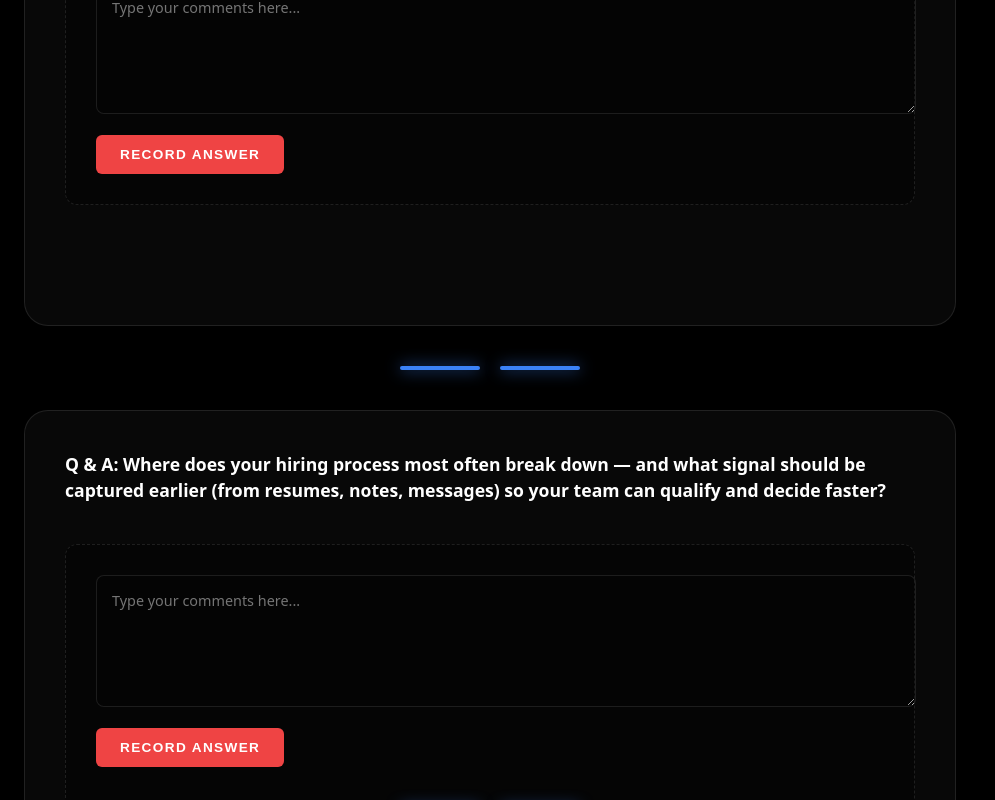
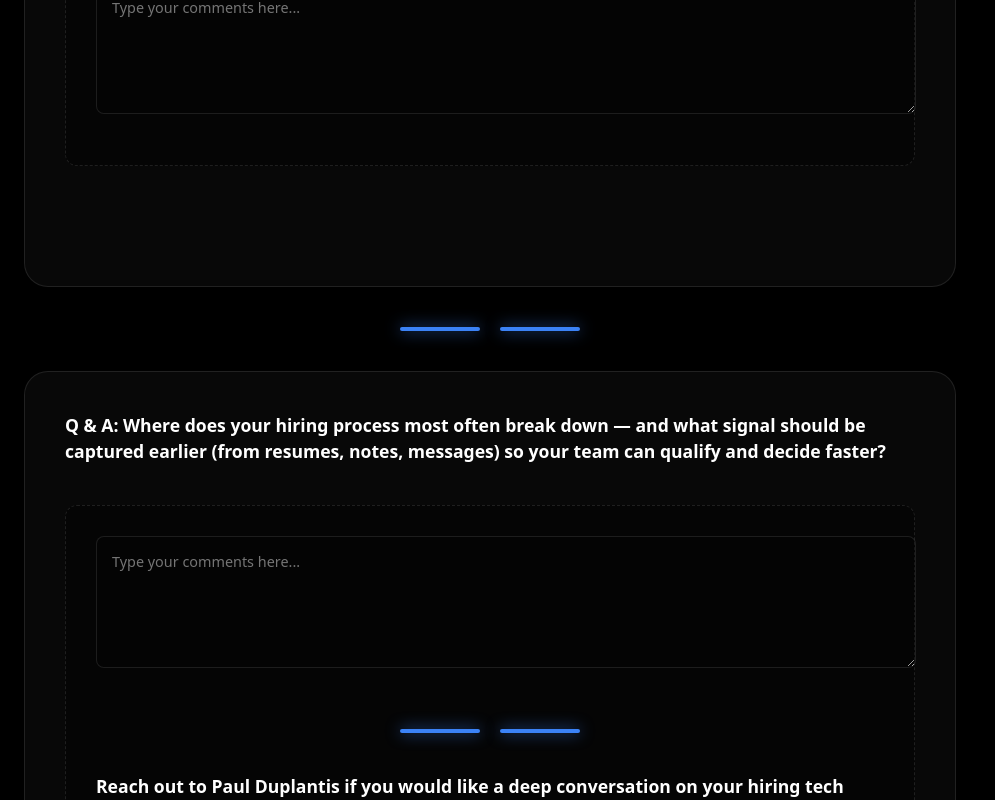
Before and after one commit to theresonantbuilder/hiring-signals, a React (Vite) app: page /audit in a window 1280 px wide. Shown: the part 2480-3280 px from the top of the page, without its empty margins (0-995 px from the left). Built offline with nearby package versions, Linux system fonts and the light colour scheme.

Commit message:
revert back to before vercel blob

```diff
--- a/package.json
+++ b/package.json
@@ -10,7 +10,6 @@
     "preview": "vite preview"
   },
   "dependencies": {
-    "@vercel/blob": "^0.27.1",
     "react": "^19.2.0",
     "react-dom": "^19.2.0",
     "react-router-dom": "^7.13.0"
--- a/src/SignalAudit.jsx
+++ b/src/SignalAudit.jsx
@@ -1,4 +1,4 @@
-import React, { useState, useRef } from 'react';
+import React, { useState } from 'react';
 
 const layers = [
     {
@@ -90,13 +90,9 @@ const SignalAudit = () => {
   const [selections, setSelections] = useState({});
   const [otherValues, setOtherValues] = useState({});
   const [comments, setComments] = useState({});
-  const [recordings, setRecordings] = useState({});
-  const [recordingActive, setRecordingActive] = useState(null); // Stores key of currently recording section
   const [showSubmitModal, setShowSubmitModal] = useState(false);
   const [isSubmitting, setIsSubmitting] = useState(false);
   const [userInfo, setUserInfo] = useState({ name: '', email: '', phone: '' });
-  const mediaRecorderRef = useRef(null);
-  const audioChunksRef = useRef([]);
 
   const toggleSelection = (id) => {
     setSelections(prev => ({ ...prev, [id]: !prev[id] }));
@@ -114,45 +110,6 @@ const SignalAudit = () => {
     setComments(prev => ({ ...prev, [key]: value }));
   };
 
-  const toggleRecording = async (key) => {
-    if (recordingActive === key) {
-      // Stop Recording
-      if (mediaRecorderRef.current) {
-        mediaRecorderRef.current.stop();
-        setRecordingActive(null);
-      }
-    } else {
-      // Start Recording
-      if (!navigator.mediaDevices || !navigator.mediaDevices.getUserMedia) {
-        alert("Audio recording is not supported in this browser.");
-        return;
-      }
-
-      try {
-        const stream = await navigator.mediaDevices.getUserMedia({ audio: true });
-        const recorder = new MediaRecorder(stream);
-        mediaRecorderRef.current = recorder;
-        audioChunksRef.current = [];
-
-        recorder.ondataavailable = (event) => {
-          if (event.data.size > 0) audioChunksRef.current.push(event.data);
-        };
-
-        recorder.onstop = () => {
-          const audioBlob = new Blob(audioChunksRef.current, { type: 'audio/webm' });
-          const audioUrl = URL.createObjectURL(audioBlob);
-          setRecordings(prev => ({ ...prev, [key]: audioUrl }));
-        };
-
-        recorder.start();
-        setRecordingActive(key);
-      } catch (err) {
-        console.error("Microphone access error:", err);
-        alert("Could not access microphone. Please allow permissions.");
-      }
-    }
-  };
-
   const handleUserInfoChange = (e) => {
     const { name, value } = e.target;
     setUserInfo(prev => ({ ...prev, [name]: value }));
@@ -165,37 +122,6 @@ const SignalAudit = () => {
     }
 
     setIsSubmitting(true);
-    let cloudReportUrl = "Not saved to cloud";
-
-    // 1. Upload to Vercel Blob via API
-    try {
-      const formData = new FormData();
-      formData.append('userInfo', JSON.stringify(userInfo));
-      formData.append('selections', JSON.stringify(selections));
-      formData.append('otherValues', JSON.stringify(otherValues));
-      formData.append('comments', JSON.stringify(comments));
-      formData.append('timestamp', new Date().toLocaleString());
-
-      // Append audio blobs
-      for (const [key, url] of Object.entries(recordings)) {
-        const blob = await fetch(url).then(r => r.blob());
-        formData.append(key, blob, `${key}.webm`);
-      }
-
-      const uploadResponse = await fetch('/api/save-audit', { method: 'POST', body: formData });
-
-      if (uploadResponse.ok) {
-        const result = await uploadResponse.json();
-        cloudReportUrl = result.url;
-      } else {
-        const errText = await uploadResponse.text();
-        console.error("Upload failed:", uploadResponse.status, errText);
-        alert(`Cloud upload failed (Status ${uploadResponse.status}): ${errText}\n\nIf running locally, ensure you use 'vercel dev'. If on Vercel, ensure Blob store is connected.`);
-      }
-    } catch (error) {
-      console.error("Cloud upload failed:", error);
-      alert(`Cloud upload failed: ${error.message}`);
-    }
 
     // Prepare data for email (flat structure works best for form handlers)
     const emailData = {
@@ -206,7 +132,6 @@ const SignalAudit = () => {
       email: userInfo.email,
       phone: userInfo.phone,
       timestamp: new Date().toLocaleString(),
-      audit_report_link: cloudReportUrl,
       selections: JSON.stringify(selections, null, 2),
       comments: JSON.stringify(comments, null, 2),
       otherValues: JSON.stringify(otherValues, null, 2)
@@ -217,9 +142,7 @@ const SignalAudit = () => {
       userInfo,
       selections,
       otherValues,
-      comments,
-      cloud_url: cloudReportUrl,
-      recordings_status: "Audio files uploaded to cloud."
+      comments
     };
 
     const dataStr = "data:text/json;charset=utf-8," + encodeURIComponent(JSON.stringify(reportData, null, 2));
@@ -273,15 +196,14 @@ const SignalAudit = () => {
             }
             if (!questionAnswered) return false;
           }
-          // Check Q&A (comment or recording)
+          // Check Q&A (comment)
           const sectionKey = `L${layer.id}-S${sIndex}`;
-          if (!comments[sectionKey] && !recordings[sectionKey]) return false;
+          if (!comments[sectionKey]) return false;
         }
       } else {
         // Standard layer
-        // We only track recordings for standard layers in the current code
         const sectionKey = `L${layer.id}-Main`;
-        if (!comments[sectionKey] && !recordings[sectionKey]) return false;
+        if (!comments[sectionKey]) return false;
       }
     }
     return true;
@@ -432,17 +354,6 @@ const SignalAudit = () => {
                         value={comments[sectionKey] || ''}
                         onChange={(e) => handleCommentChange(sectionKey, e.target.value)}
                       ></textarea>
-                      <div style={{ display: 'flex', alignItems: 'center', gap: '20px' }}>
-                        <button
-                          className="rec-btn"
-                          onClick={() => toggleRecording(sectionKey)}
-                          style={{ backgroundColor: recordingActive === sectionKey ? '#ef4444' : 'var(--accent-red)' }}
-                        >
-                          {recordingActive === sectionKey ? "STOP RECORDING" : "RECORD ANSWER"}
-                        </button>
-                        {recordings[sectionKey] && <span style={{ color: 'var(--accent-green)', fontSize: '12px' }}>✓ Audio Saved</span>}
-                        {recordingActive === sectionKey && <span className="rec-timer" style={{ animation: 'pulse 1s infinite' }}>● Recording...</span>}
-                      </div>
                     </div>
                   </div>
                   );
@@ -465,17 +376,6 @@ const SignalAudit = () => {
                         value={comments[sectionKey] || ''}
                         onChange={(e) => handleCommentChange(sectionKey, e.target.value)}
                   ></textarea>
-                  <div style={{ display: 'flex', alignItems: 'center', gap: '20px' }}>
-                    <button
-                      className="rec-btn"
-                      onClick={() => toggleRecording(sectionKey)}
-                      style={{ backgroundColor: recordingActive === sectionKey ? '#ef4444' : 'var(--accent-red)' }}
-                    >
-                      {recordingActive === sectionKey ? "STOP RECORDING" : "RECORD ANSWER"}
-                    </button>
-                    {recordings[sectionKey] && <span style={{ color: 'var(--accent-green)', fontSize: '12px' }}>✓ Audio Saved</span>}
-                    {recordingActive === sectionKey && <span className="rec-timer" style={{ animation: 'pulse 1s infinite' }}>● Recording...</span>}
-                  </div>
 
                   <div style={{ display: 'flex', justifyContent: 'center', gap: '20px', margin: '40px auto' }}>
                     <div style={{ ...separatorStyle, margin: 0 }}></div>
```
Also changed, not shown: vercel.json.
